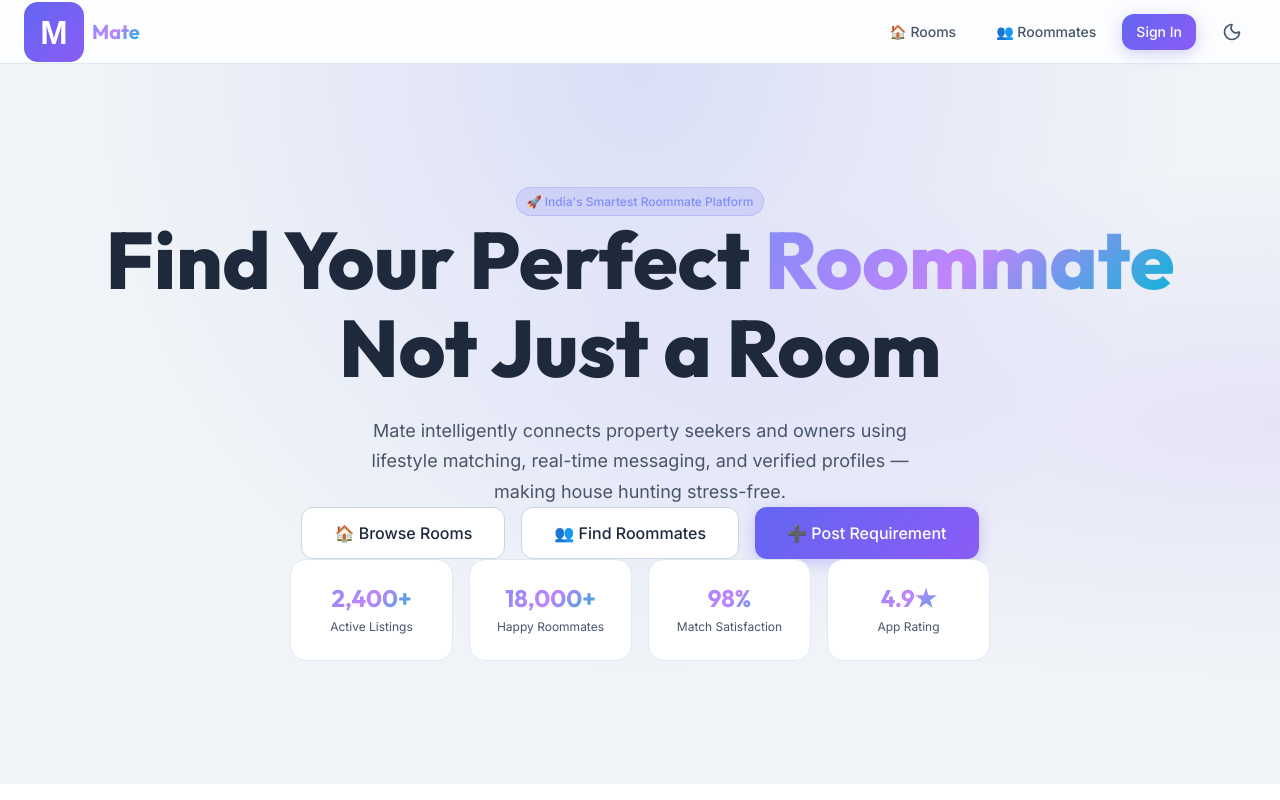
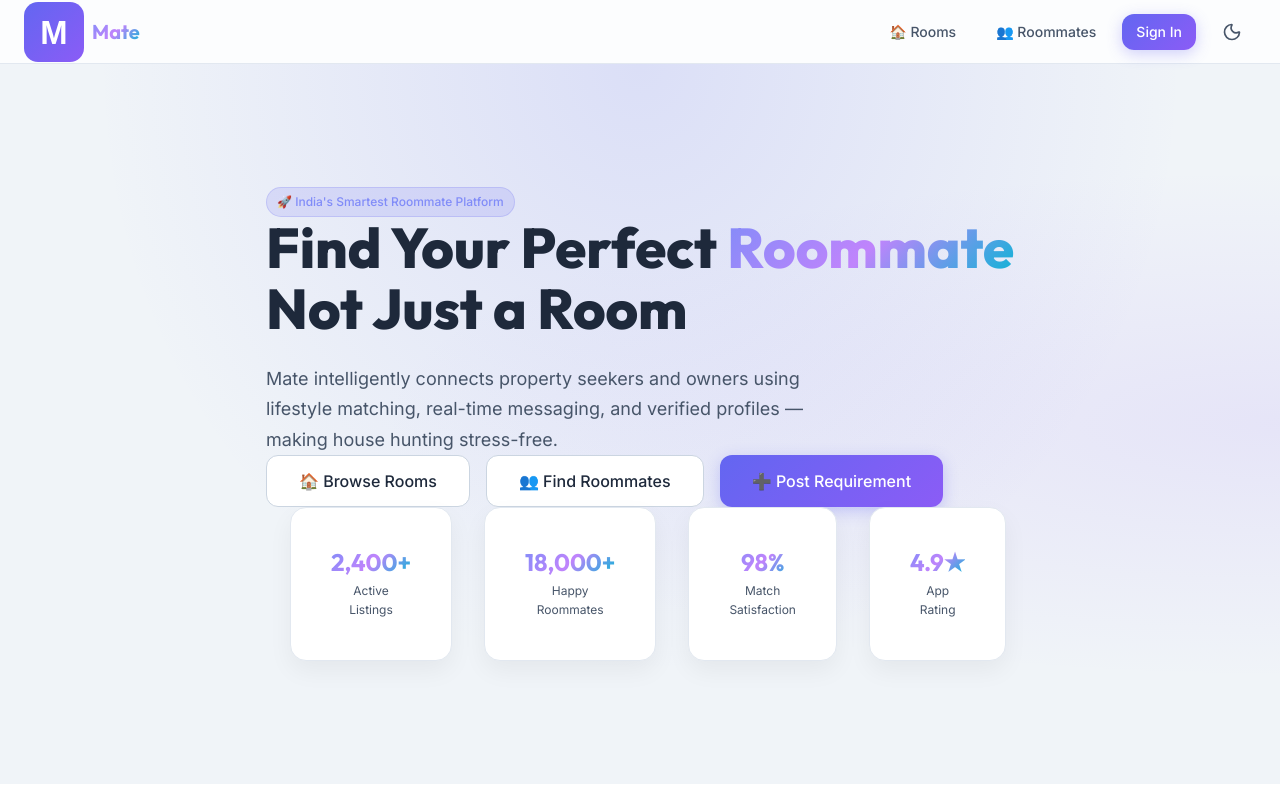
Before and after one commit to sidpurvviya-dotcom/mate, a Next.js app: page / in a window 1280 px wide. Shown: the top 800 px of the page. Built offline with nearby package versions, Linux system fonts and the light colour scheme.

Commit message:
style: Apply 'Beautiful PC' layout constraints and golden ratio typography for desktop

```diff
--- a/src/app/globals.css
+++ b/src/app/globals.css
@@ -912,3 +912,65 @@ input[type="range"]::-webkit-slider-thumb {
     font-size: 1.1rem !important;
   }
 }
+
+/* ─── Beautiful PC Layout Optimization (min-width: 1024px) ─────────────── */
+@media (min-width: 1024px) {
+  /* Base Font Scaling for PC */
+  html {
+    font-size: 16px;
+  }
+
+  /* 1. Global Container: Centered with max-width for focus */
+  .container {
+    max-width: 1200px;
+    margin: 0 auto;
+    padding: 0 40px !important;
+  }
+
+  /* 2. Headline: Bold and Impactful */
+  h1.hero-title, .hero-title {
+    font-size: 3.5rem !important;
+    line-height: 1.1 !important;
+    margin-bottom: 24px !important;
+    text-align: left !important;
+  }
+
+  /* Hero Section Alignment fixes for Left Align on PC */
+  .hero-section .container { text-align: left !important; }
+  .hero-section p { margin-left: 0 !important; margin-right: auto !important; }
+  .hero-section .badge { margin-left: 0 !important; margin-right: auto !important; display: inline-flex !important; }
+  .hero-buttons { justify-content: flex-start !important; }
+
+  /* 3. Spacing: The "Whitespace" Rule */
+  section {
+    padding: 80px 0;
+  }
+
+  /* 4. Icons: Interactive and Sized for Precision */
+  .navbar-icon, .feature-icon {
+    display: inline-block;
+    transition: transform 0.3s ease, color 0.3s ease;
+  }
+  .navbar-icon:hover, .feature-icon:hover {
+    transform: translateY(-3px);
+    color: #3b82f6;
+  }
+
+  /* 5. Grid Layout: Multi-column view */
+  .stats-grid, .stats-container {
+    display: flex !important;
+    justify-content: space-between !important;
+    gap: 32px !important;
+  }
+  .stat-card {
+    flex: 1;
+    padding: 40px !important;
+    border-radius: 16px !important;
+    box-shadow: 0 10px 25px rgba(0,0,0,0.05) !important;
+  }
+
+  /* 6. Navigation: Desktop Horizontal Bar */
+  .bottom-nav, .mobile-bottom-nav {
+    display: none !important;
+  }
+}
--- a/src/app/page.tsx
+++ b/src/app/page.tsx
@@ -127,12 +127,12 @@ export default function HomePage() {
       )}
 
       {/* Hero */}
-      <section className="hero-bg py-24" style={{ minHeight: '90vh', display: 'flex', alignItems: 'center' }}>
+      <section className="hero-bg py-24 hero-section" style={{ minHeight: '90vh', display: 'flex', alignItems: 'center' }}>
         <div className="container text-center">
           <div className="badge badge-primary mx-auto mb-6" style={{ display: 'inline-flex' }}>
             🚀 India&apos;s Smartest Roommate Platform
           </div>
-          <h1 className="text-center mb-6" style={{ fontSize: 'clamp(2rem, 7vw, 5rem)', fontWeight: 800, lineHeight: 1.1 }}>
+          <h1 className="text-center mb-6 hero-title" style={{ fontWeight: 800 }}>
             Find Your Perfect{' '}
             <span className="gradient-text">Roommate</span>
             <br />Not Just a Room
@@ -176,7 +176,7 @@ export default function HomePage() {
               <div key={f.title} className="card card-elevated" style={{ transition: 'var(--transition)' }}
                 onMouseEnter={(e) => (e.currentTarget.style.borderColor = 'var(--border-strong)')}
                 onMouseLeave={(e) => (e.currentTarget.style.borderColor = 'var(--border)')}>
-                <div style={{ fontSize: '2.5rem', marginBottom: '1rem' }}>{f.icon}</div>
+                <div className="feature-icon" style={{ fontSize: '2.5rem', marginBottom: '1rem' }}>{f.icon}</div>
                 <h3 className="text-lg font-semibold mb-2">{f.title}</h3>
                 <p className="text-secondary-color text-sm" style={{ lineHeight: 1.6 }}>{f.desc}</p>
               </div>
```
